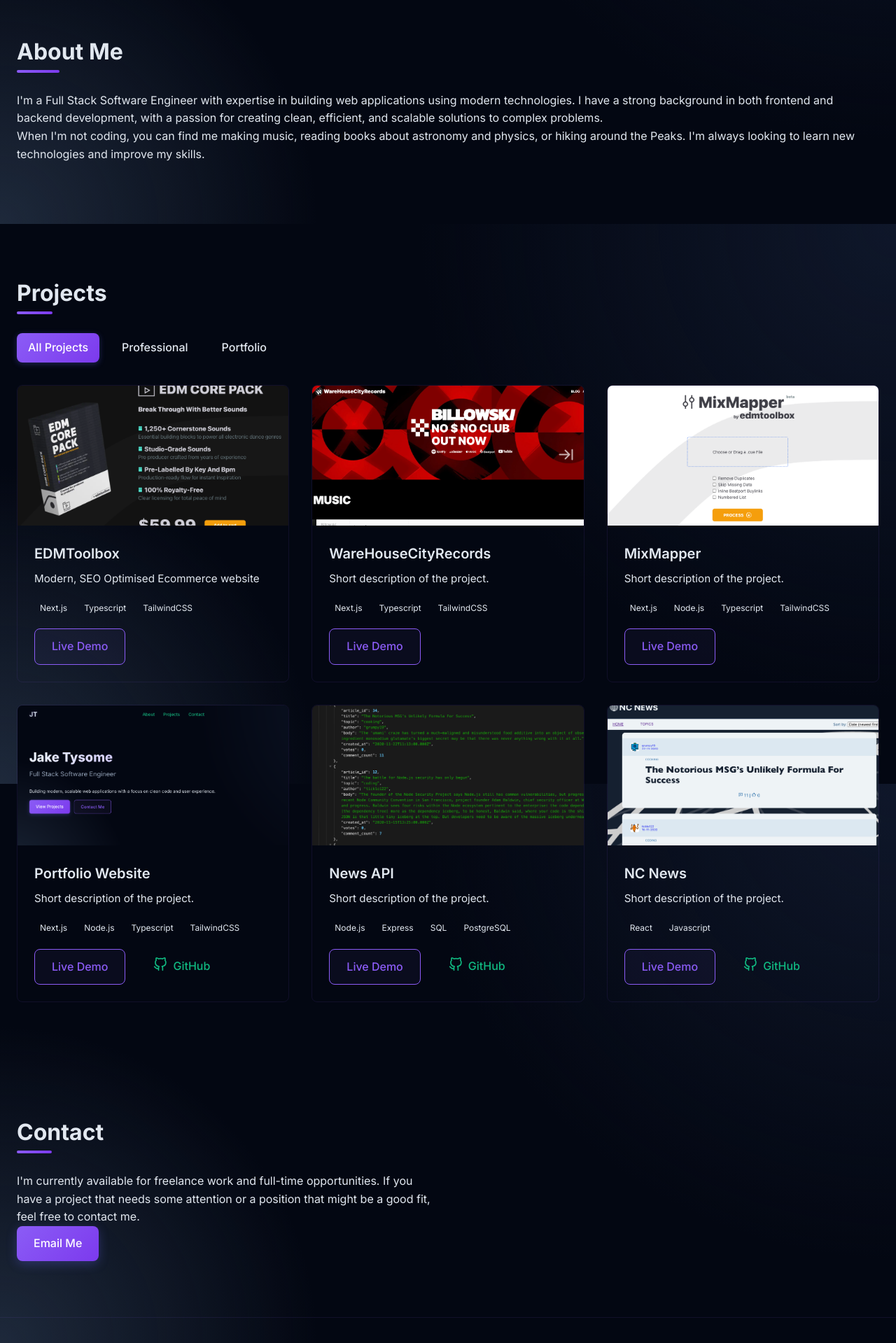
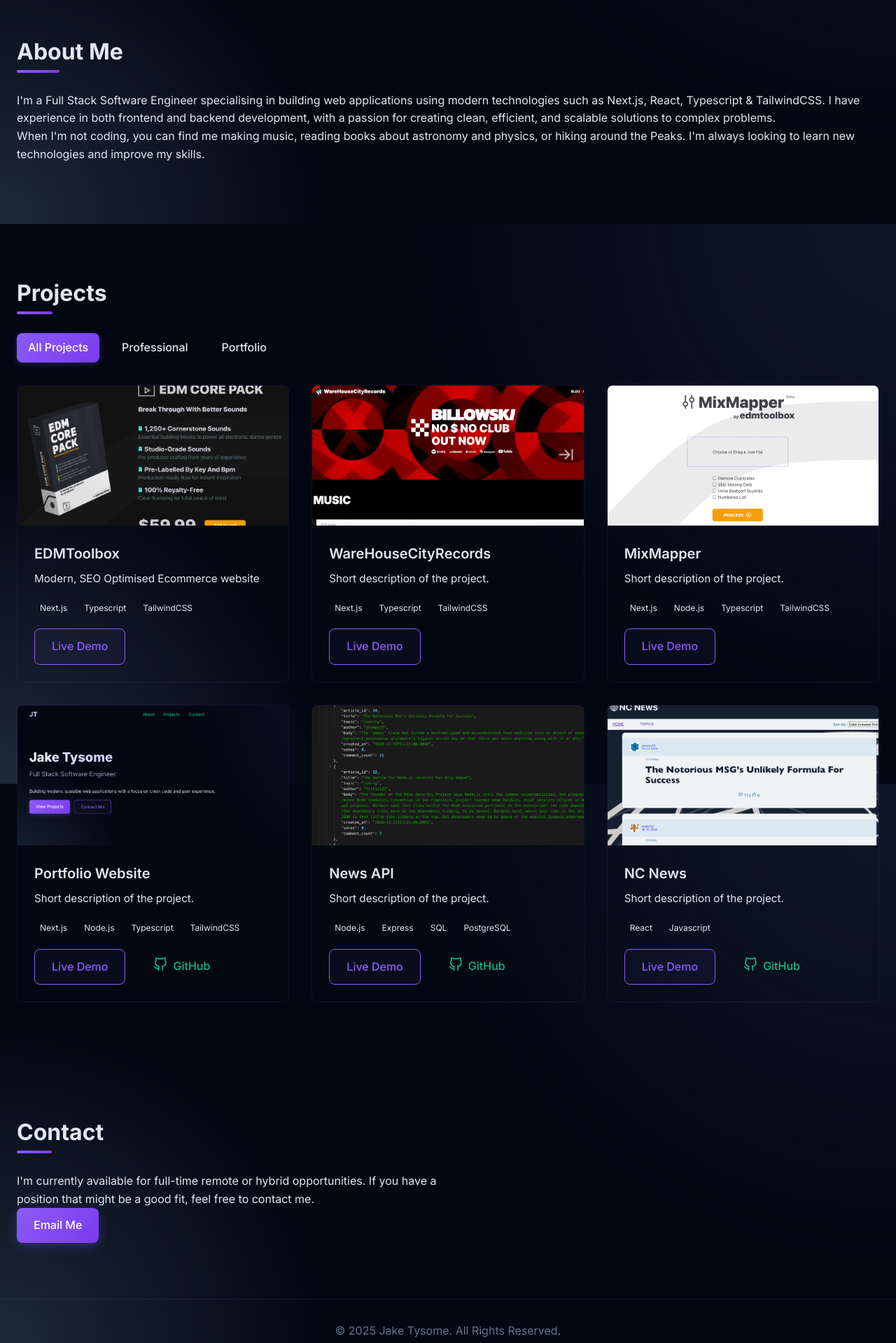
Before and after one commit to jaketysome/portfolio-website, a Next.js app: page / in a window 1280 px wide. Shown: the part 480-2399 px from the top of the page at 70% size. Built offline with nearby package versions, Linux system fonts and the light colour scheme.

Commit message:
updates about and contact text

```diff
--- a/app/components/sections/about.tsx
+++ b/app/components/sections/about.tsx
@@ -4,8 +4,8 @@
       <div className="container">
         <h2 className="section-title">About Me</h2>
         <p>
-          {`I'm a Full Stack Software Engineer with expertise in building web
-          applications using modern technologies. I have a strong background in
+          {`I'm a Full Stack Software Engineer specialising in building web
+          applications using modern technologies such as Next.js, React, Typescript & TailwindCSS. I have experience in
           both frontend and backend development, with a passion for creating
           clean, efficient, and scalable solutions to complex problems.`}
         </p>
--- a/app/components/sections/contact.tsx
+++ b/app/components/sections/contact.tsx
@@ -5,8 +5,8 @@
         <h2 className="section-title">Contact</h2>
         <div className="contact-content">
           <p>
-            {`I'm currently available for freelance work and full-time
-            opportunities. If you have a project that needs some attention or a
+            {`I'm currently available for full-time remote or hybrid
+            opportunities. If you have a
             position that might be a good fit, feel free to contact me.`}
           </p>
           <div className="hero-btns">
```
